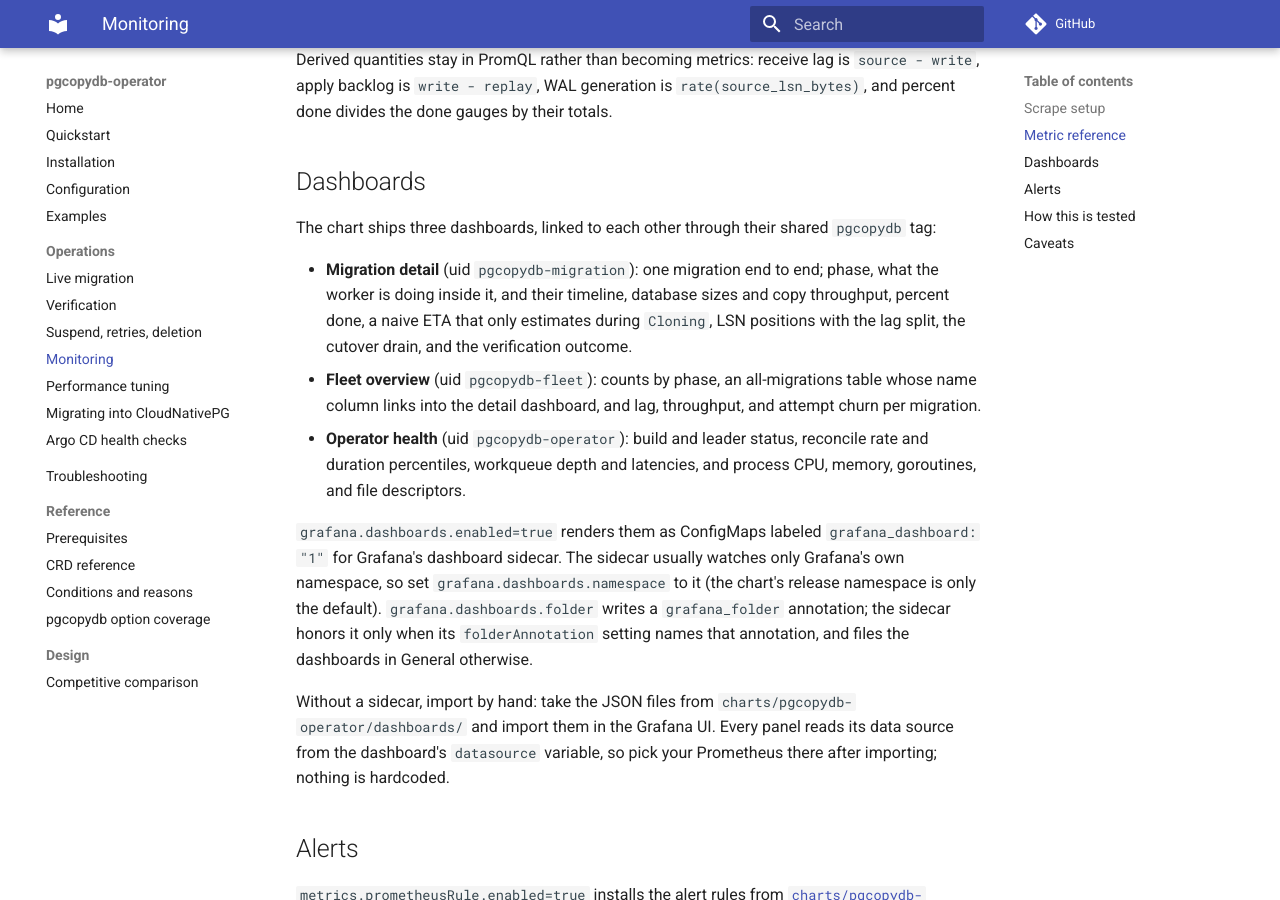
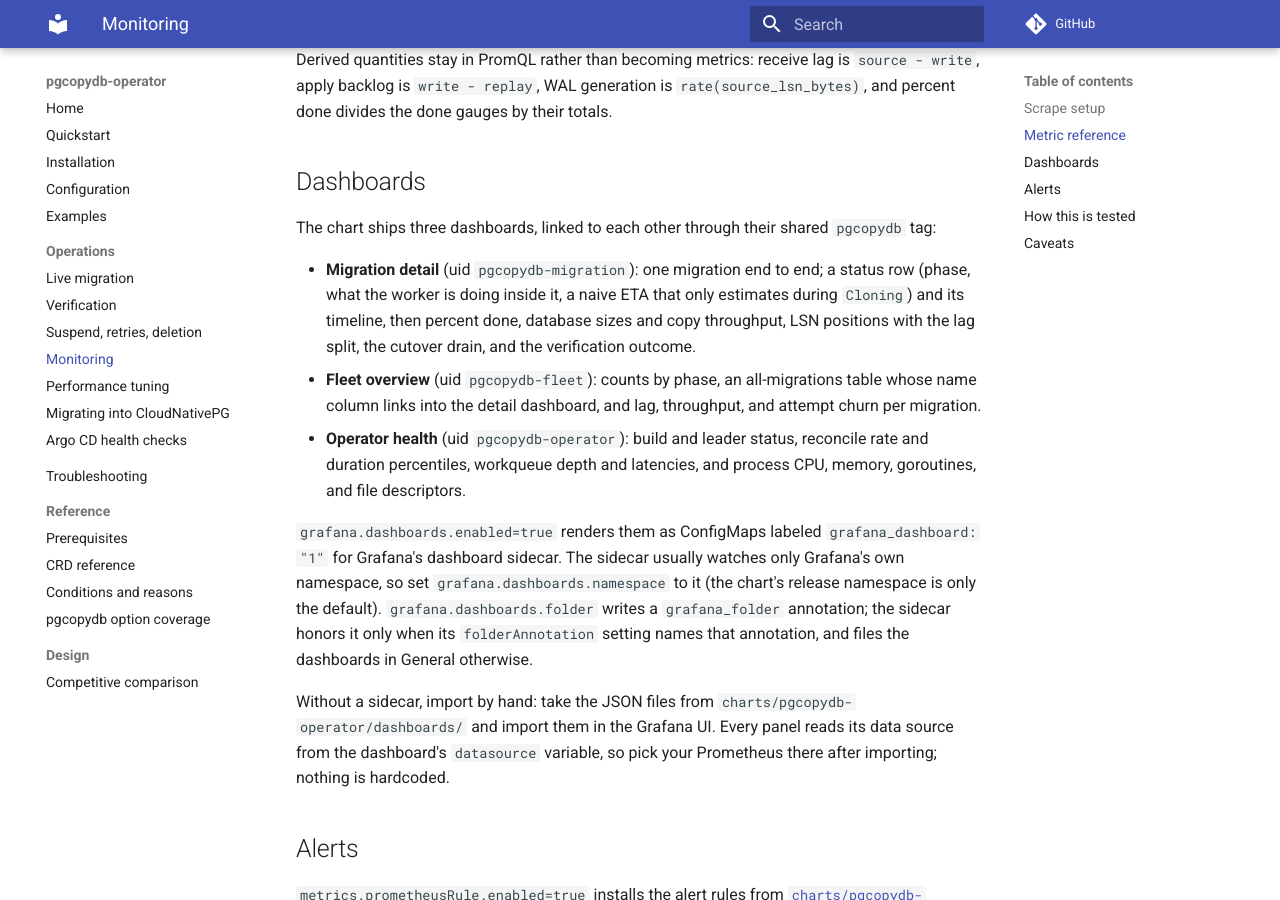
Before and after one commit to ydixken/pgcopydb-operator, an MkDocs documentation site: the page built from docs/operations/monitoring.md, in a window 1280 px wide and 900 px high, scrolled down 2717 px. Built offline with MkDocs 1.6.1 and Material for MkDocs 9.7.7, drawn with Linux system fonts in a browser that asks for light colours; comment, search, counter and statistics services are not loaded.

Commit message:
fix(chart): explicit titleSize on every Status row stat
Only Phase and Mode had options.text.titleSize set, since they are
the two panels whose value_and_name mode currently shows a name; the
other five had no titleSize at all. Set it explicitly on all seven,
matching their valueSize, so none is left auto-scaling if its
textMode ever changes to show a name.

Updated the monitoring guide's dashboard summary to read in the
Migration detail's actual order: the status row and its timeline
first, then percent done ahead of the byte-level size and throughput
panels.

```diff
--- a/docs/operations/monitoring.md
+++ b/docs/operations/monitoring.md
@@ -52,7 +52,7 @@ Derived quantities stay in PromQL rather than becoming metrics: receive lag is `
 
 The chart ships three dashboards, linked to each other through their shared `pgcopydb` tag:
 
-- **Migration detail** (uid `pgcopydb-migration`): one migration end to end; phase, what the worker is doing inside it, and their timeline, database sizes and copy throughput, percent done, a naive ETA that only estimates during `Cloning`, LSN positions with the lag split, the cutover drain, and the verification outcome.
+- **Migration detail** (uid `pgcopydb-migration`): one migration end to end; a status row (phase, what the worker is doing inside it, a naive ETA that only estimates during `Cloning`) and its timeline, then percent done, database sizes and copy throughput, LSN positions with the lag split, the cutover drain, and the verification outcome.
 - **Fleet overview** (uid `pgcopydb-fleet`): counts by phase, an all-migrations table whose name column links into the detail dashboard, and lag, throughput, and attempt churn per migration.
 - **Operator health** (uid `pgcopydb-operator`): build and leader status, reconcile rate and duration percentiles, workqueue depth and latencies, and process CPU, memory, goroutines, and file descriptors.
 
```
Also changed, not shown: 1 other file.
